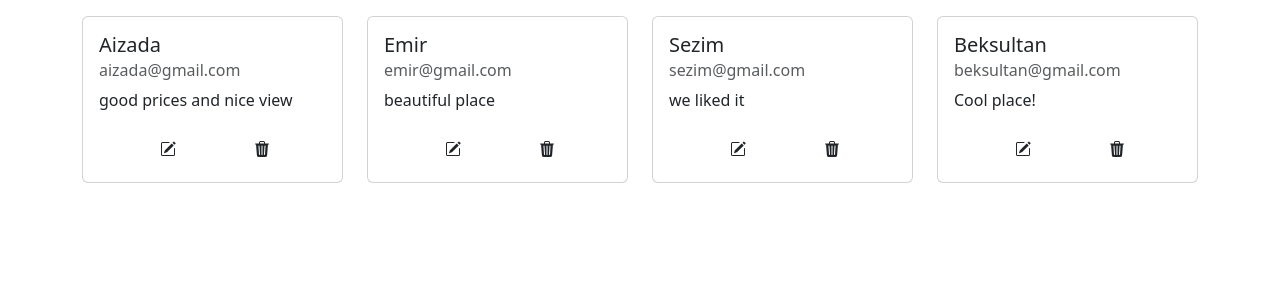
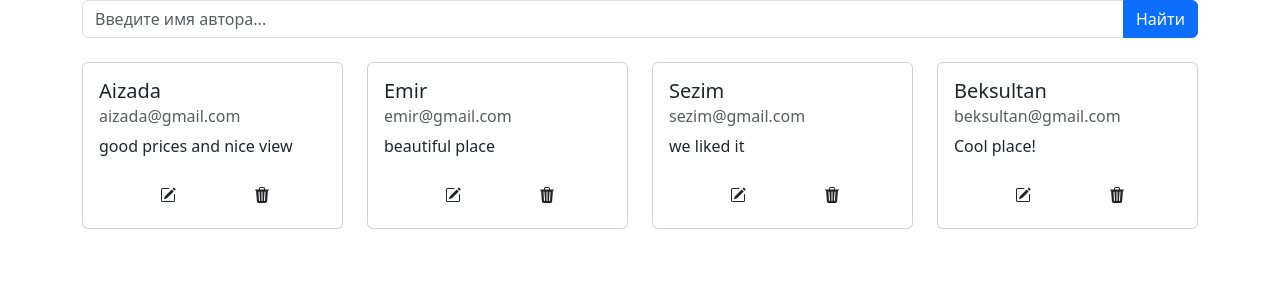
Before and after one commit to BeksultanIT/guestbook, a Django app: page / in a window 1280 px wide. Shown: the part 56-356 px from the top of the page. Run offline with Django 5.2, Linux system fonts and the light colour scheme; data comes from the database, SQL or seed files in the repository.

Commit message:
Добавил поиск по имени на страницу index.html, реализовал для поиска форму

```diff
--- a/webapp/forms.py
+++ b/webapp/forms.py
@@ -8,3 +8,14 @@ class BookForm(forms.ModelForm):
     class Meta:
         model = Book
         fields = ['name', 'email', 'text']
+
+class SearchForm(forms.Form):
+    search = forms.CharField(
+        label='Имя автора',
+        max_length=100,
+        required=False,
+        widget=forms.TextInput(attrs={
+            'class': 'form-control',
+            'placeholder': 'Введите имя автора...'
+        })
+    )
--- a/webapp/templates/index.html
+++ b/webapp/templates/index.html
@@ -1,5 +1,11 @@
 {% extends 'base.html' %}
 {% block content %}
+    <form method="get" class="mb-4">
+    <div class="input-group">
+        {{ form.search  }}
+        <button class="btn btn-primary" type="submit">Найти</button>
+    </div>
+</form>
     <div class="row mt-3">
         {% for book in books %}
             <div class="col-12 col-md-4 col-lg-3 mb-3">
--- a/webapp/views.py
+++ b/webapp/views.py
@@ -1,6 +1,6 @@
 from django.shortcuts import render, get_object_or_404, redirect
 
-from webapp.forms import BookForm
+from webapp.forms import BookForm, SearchForm
 from webapp.models import Book
 
 
@@ -8,8 +8,13 @@ from webapp.models import Book
 
 
 def index(request):
+    form = SearchForm(request.GET or None)
     books = Book.objects.order_by('-created_at').filter(statuses='active')
-    return render(request, 'index.html', {'books': books})
+    if form.is_valid():
+        search = form.cleaned_data.get('search')
+        if search:
+            books = books.filter(name__icontains=search)
+    return render(request, 'index.html', {'books': books,'form': form})
 
 def create_book(request):
     if request.method == 'POST':
```
